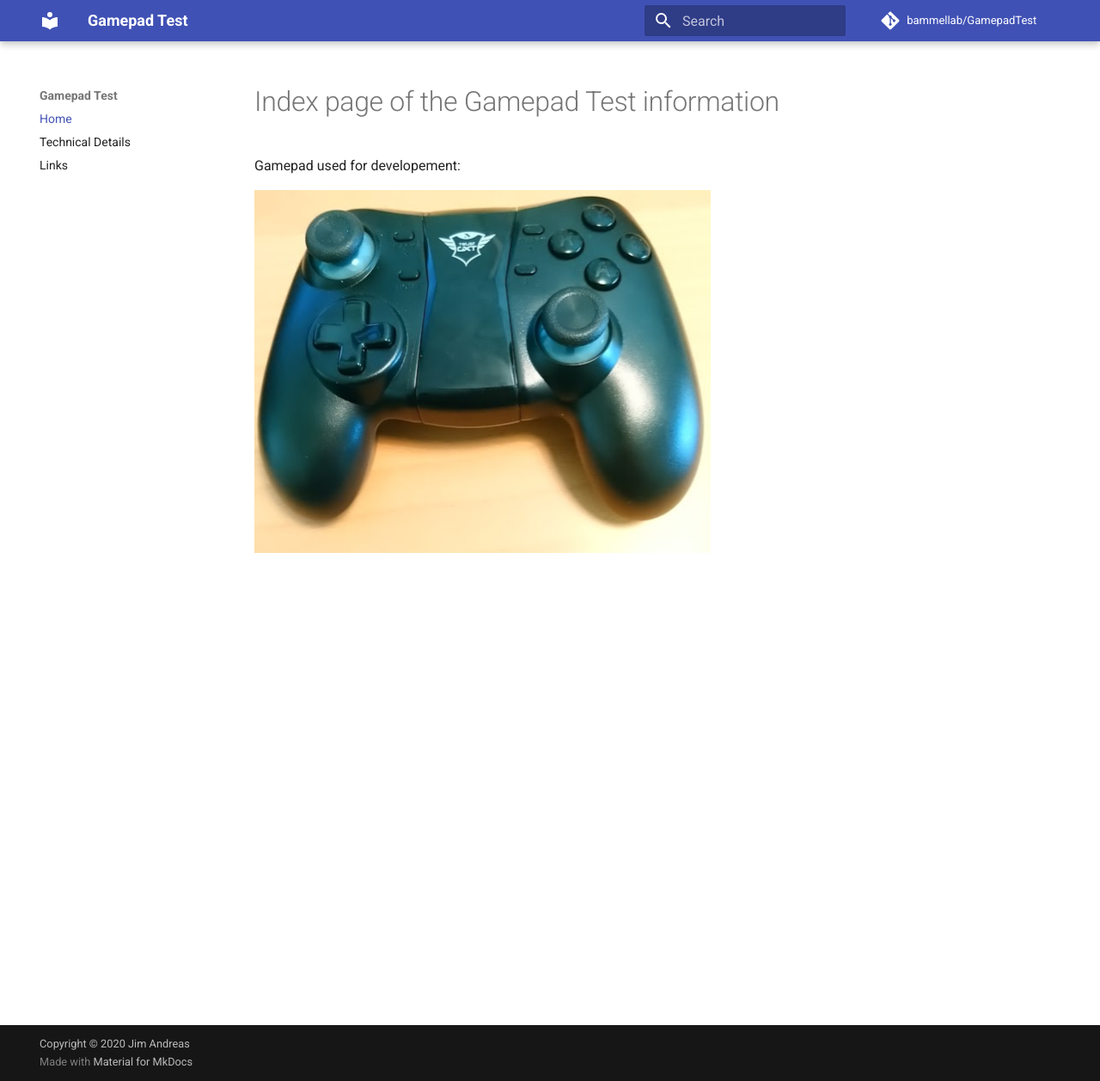
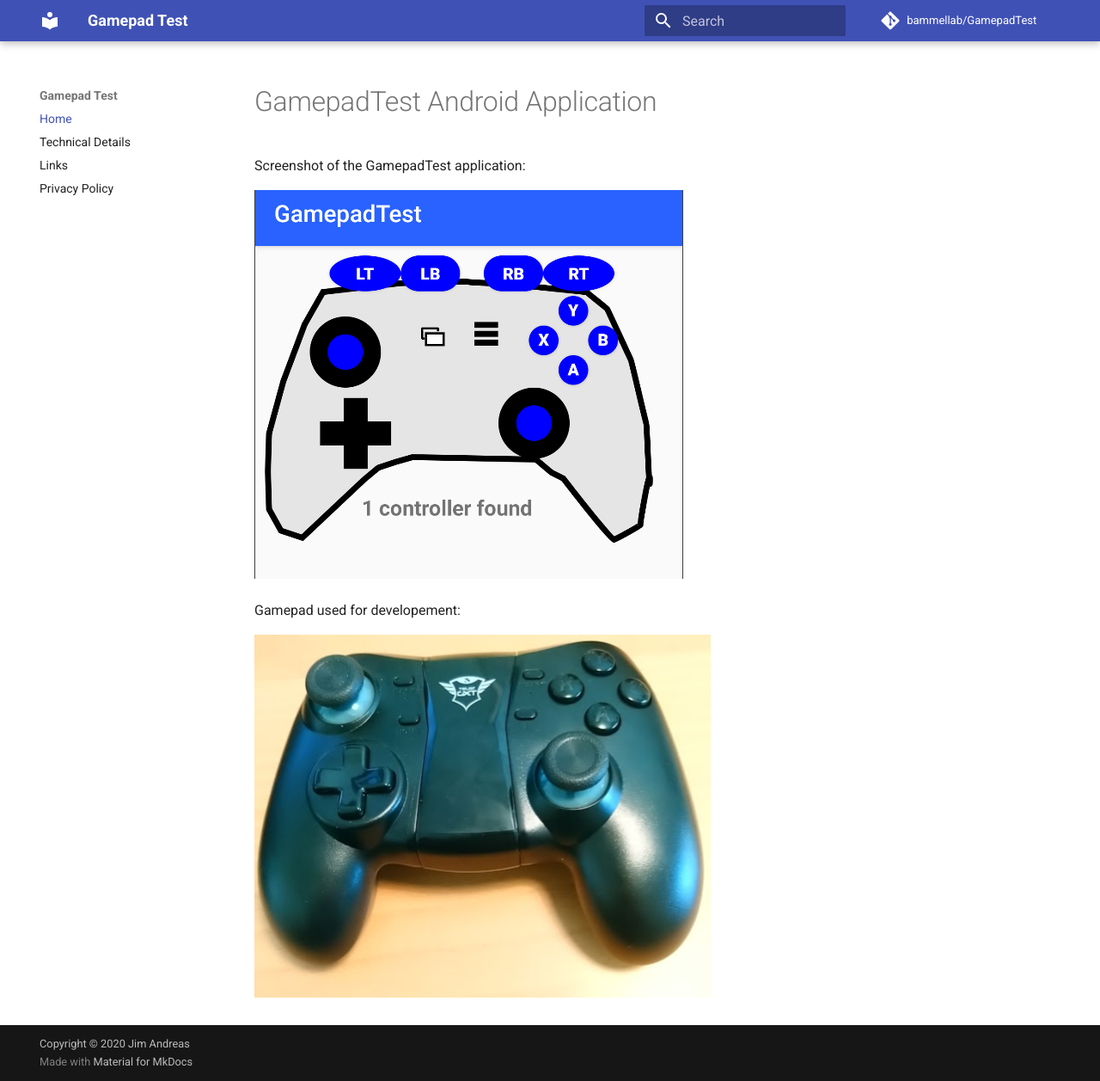
Before and after one commit to jimandreas/GamepadTest, an MkDocs documentation site: the page built from docs/index.md, in a window 1280 px wide and 1257 px high. Shown: the whole window at 86% size. Built offline with MkDocs 1.6.1 and Material for MkDocs 9.7.7, drawn with Linux system fonts in a browser that asks for light colours; comment, search, counter and statistics services are not loaded.

Commit message:
settings and docs

```diff
--- a/docs/index.md
+++ b/docs/index.md
@@ -1,4 +1,8 @@
-# Index page of the Gamepad Test information
+# GamepadTest Android Application
+
+Screenshot of the GamepadTest application:
+
+![Screenshot](img/AppScreenshot.PNG)
 
 Gamepad used for developement:
 
--- a/mkdocs.yml
+++ b/mkdocs.yml
@@ -38,6 +38,7 @@ nav:
   - Home: index.md
   - Technical Details: TechDetails.md
   - Links: Links.md
+  - Privacy Policy: PrivacyPolicy.md
 
 # Google Analytics
 #google_analytics:
```
Also changed, not shown: docs/PrivacyPolicy.md (added, +26 -0 lines), docs/img/AppScreenshot.PNG (added), 7 other files.
